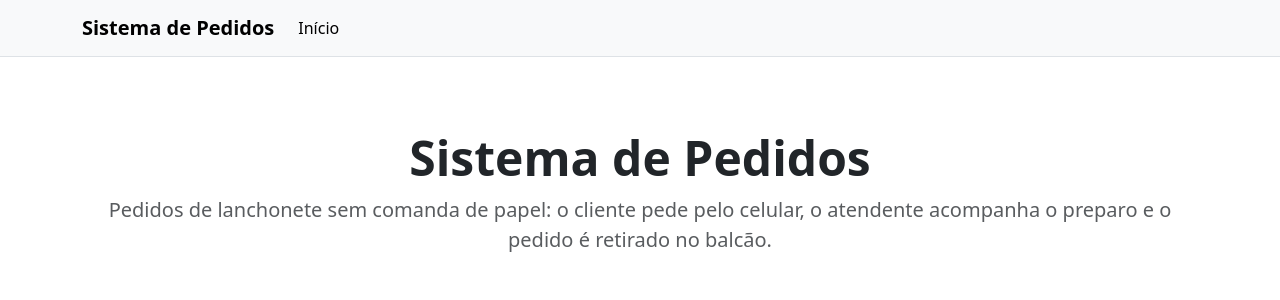
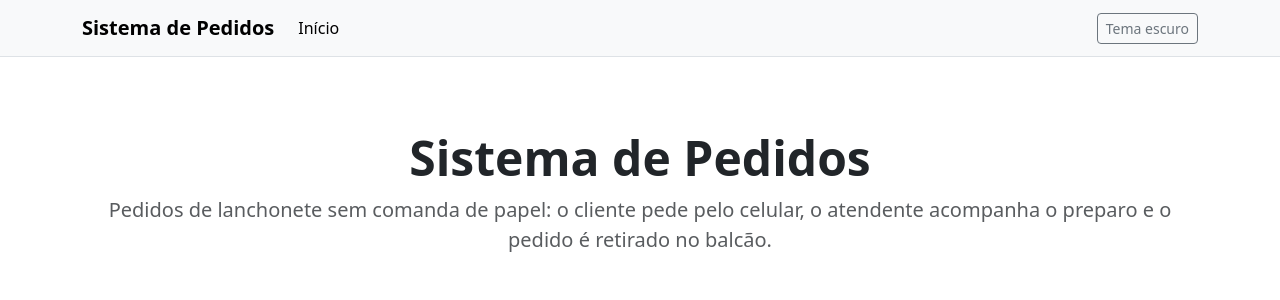
Before and after one commit to ariennenavarro/sistema-pedidos-lanchonete, a React (Vite) app in the folder frontend/: page / in a window 1280 px wide. Shown: the top 300 px of the page. Built offline with nearby package versions, Linux system fonts and the light colour scheme.

Commit message:
feat(frontend): adiciona alternancia de tema claro e escuro

```diff
--- a/frontend/src/components/Navbar.jsx
+++ b/frontend/src/components/Navbar.jsx
@@ -1,4 +1,5 @@
 import { Link, NavLink } from 'react-router-dom'
+import ThemeToggle from './ThemeToggle.jsx'
 
 export default function Navbar() {
     return (
@@ -22,6 +23,7 @@ export default function Navbar() {
                             <NavLink className="nav-link" to="/" end>Início</NavLink>
                         </li>
                     </ul>
+                    <ThemeToggle />
                 </div>
             </div>
         </nav>
--- /dev/null
+++ b/frontend/src/components/ThemeToggle.jsx
@@ -0,0 +1,26 @@
+import { useEffect, useState } from 'react'
+
+function temaInicial() {
+  const salvo = localStorage.getItem('tema')
+  if (salvo) return salvo
+  return window.matchMedia('(prefers-color-scheme: dark)').matches ? 'dark' : 'light'
+}
+
+export default function ThemeToggle() {
+  const [tema, setTema] = useState(temaInicial)
+
+  useEffect(() => {
+    document.documentElement.setAttribute('data-bs-theme', tema)
+    localStorage.setItem('tema', tema)
+  }, [tema])
+
+  return (
+    <button
+      type="button"
+      className="btn btn-outline-secondary btn-sm"
+      onClick={() => setTema(tema === 'dark' ? 'light' : 'dark')}
+    >
+      {tema === 'dark' ? 'Tema claro' : 'Tema escuro'}
+    </button>
+  )
+}
```
Lines whose indentation alone changed are shown as unchanged.
